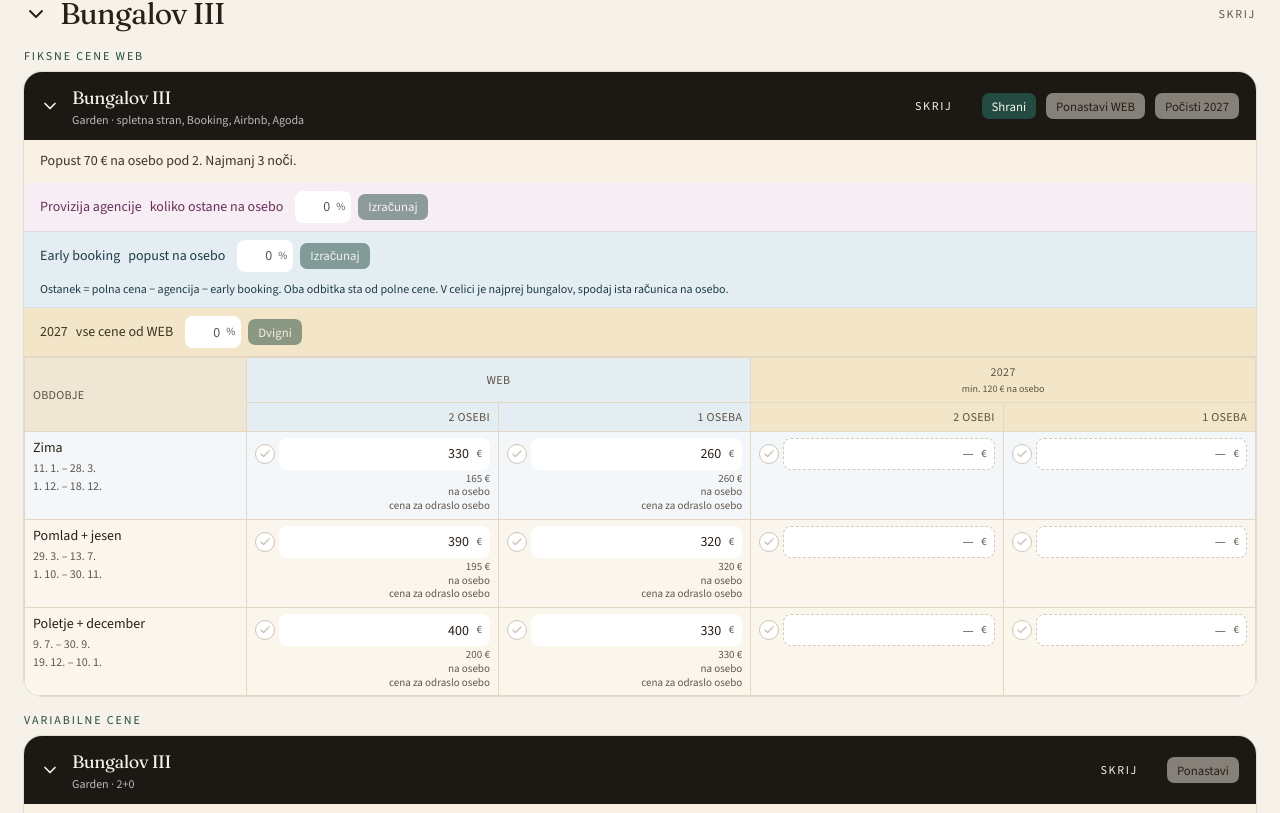
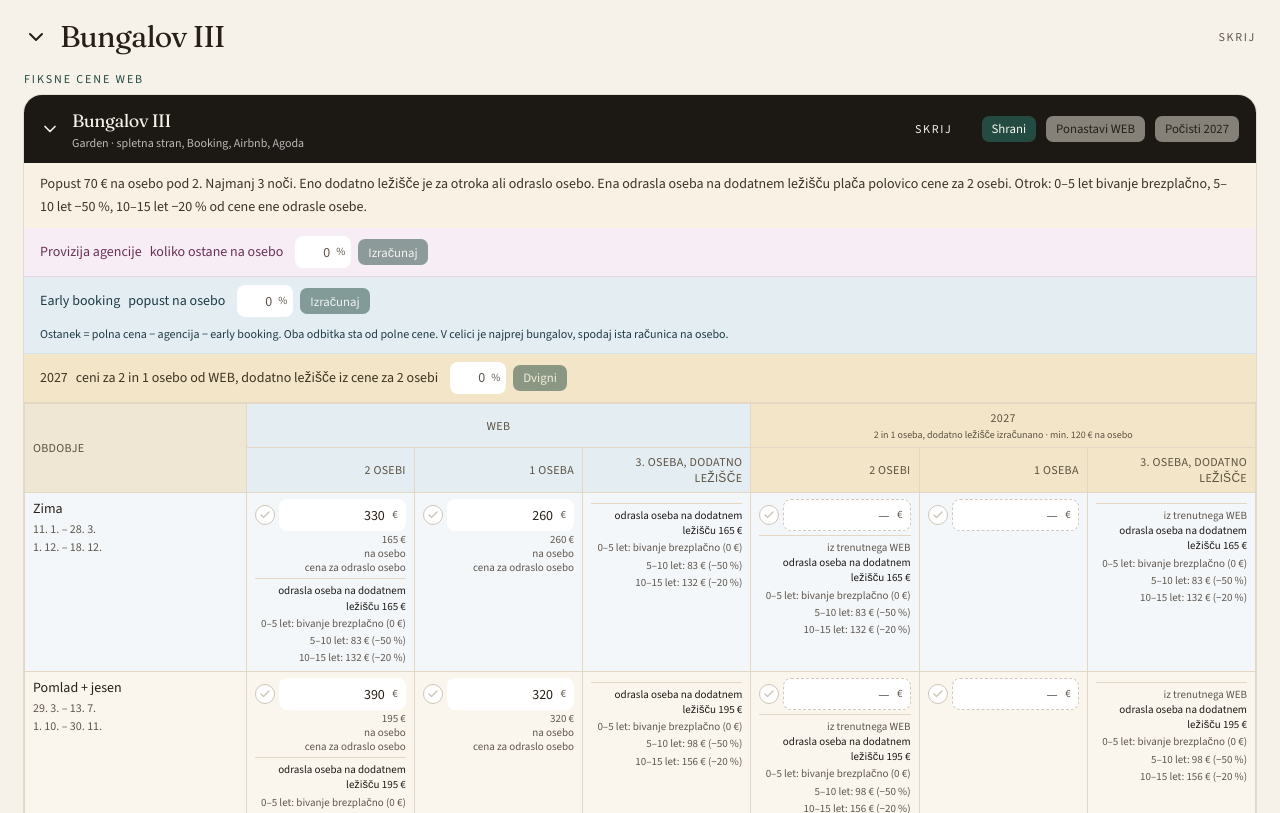
Before and after one commit to Urskapremk/komba-cabana, a Next.js app: page / in a window 1280 px wide. Shown: the part 3707-4520 px from the top of the page. Built offline with nearby package versions, Linux system fonts and the light colour scheme.

Commit message:
Bungalov III ima eno dodatno ležišče za odraslo osebo ali otroka.
Cena se računa iz cene za 2 osebi, enako kot v galeriji pri Bungalowu I.

Co-authored-by: info <info@hnatura.com>

```diff
--- a/src/components/price-tables.tsx
+++ b/src/components/price-tables.tsx
@@ -28,6 +28,7 @@ import {
   childStaySentence,
   extraBedLabel,
   extraBedSentence,
+  singleExtraBedSentence,
   familyChildLabel,
   familyGallerySentence,
   priceCheckKey,
@@ -749,6 +750,7 @@ export function PriceTables() {
             Beach Villi. Pri Bungalow I - Family sta v tabeli ceni za 2 osebi in 1 osebo, zraven pa otroka v galeriji.
               Ena odrasla oseba v galeriji plača polovico cene za 2 osebi. Če sta v galeriji dva odrasla, vpišeš odstotek popusta od cene za 2 osebi. V letu 2027 se vpisujeta samo ti dve ceni.
             Beach Villa IV ima ceno za 2 gosta in za 1 osebo ter dve dodatni ležišči. Na ležišču je lahko otrok ali odrasla oseba. Če sta v bungalovu še dva odrasla, vpišeš odstotek popusta.
+            Bungalov III ima eno dodatno ležišče. Odrasla oseba ali otrok se računata enako kot v galeriji pri Bungalowu I.
             Pri ceni je kljukica: označi jo, ko je cena pripravljena. Zelena pomeni pravilno.
             Dokler dviga ni, ima Beach Villa za 2 in 1 osebo ceno 2027 kot Bungalow I - Family. Dodatni ležišči se računata iz cene za 2 osebi.
             Prazniki
@@ -925,12 +927,14 @@ function WebCompareCard({
   const linkedToFamily = unitId === "beach-4";
   const family = unitId === "ocean-1";
   const extraBeds = unitId === "beach-4";
+  const oneExtraBed = unitId === "garden-3";
   const priceGuests = family || extraBeds ? [2, 1] : personColumns(card.capacity);
-  const childGuests = family || extraBeds ? [3, 4] : [];
+  const childGuests = family || extraBeds ? [3, 4] : oneExtraBed ? [3] : [];
   const nextPriceGuests = web2027Columns(unitId);
-  const nextChildGuests = family || extraBeds ? [3, 4] : [];
-  const bedLabel = extraBeds ? extraBedLabel : familyChildLabel;
-  const adultPlace = extraBeds ? "na dodatnem ležišču" : "v galeriji";
+  const nextChildGuests = family || extraBeds ? [3, 4] : oneExtraBed ? [3] : [];
+  const bedLabel = extraBeds || oneExtraBed ? extraBedLabel : familyChildLabel;
+  const adultPlace = extraBeds || oneExtraBed ? "na dodatnem ležišču" : "v galeriji";
+  const pairForBeds = family || extraBeds ? galleryPair : null;
   const currentChanged = PERSON_SEASONS.some((season) =>
     personColumns(card.capacity).some((count) => current[season.id]?.[count] !== card.seasons[season.id][count]),
   );
@@ -980,7 +984,8 @@ function WebCompareCard({
       <div id={`${unitId}-fiksne`}>
       <p className="bg-[#f8f1e4] px-4 py-2.5 text-sm leading-relaxed text-[#3f3424]">
         {extraBeds ? extraBedSentence() : discountSentence(card)}
-        {family ? ` ${familyGallerySentence()}` : extraBeds || card.capacity < 3 ? "" : ` ${childStaySentence()}`}
+        {oneExtraBed ? ` ${singleExtraBedSentence()}` : ""}
+        {family ? ` ${familyGallerySentence()}` : extraBeds || oneExtraBed || card.capacity < 3 ? "" : ` ${childStaySentence()}`}
         {card.note ? ` ${card.note}` : ""}
       </p>
       <div className="flex flex-wrap items-center gap-x-3 gap-y-2 border-b border-[#e6d5e0] bg-[#f6eef4] px-4 py-2">
@@ -1039,13 +1044,15 @@ function WebCompareCard({
                 ? "ceni za 2 in 1 osebo od WEB, dodatni ležišči iz cene za 2 osebi"
                 : unitId === "ocean-1"
                   ? "ceni za 2 in 1 osebo od WEB, otroka v galeriji iz cene za 2 osebi"
+                  : oneExtraBed
+                    ? "ceni za 2 in 1 osebo od WEB, dodatno ležišče iz cene za 2 osebi"
                     : "vse cene od WEB"}
           </span>
         </p>
         <PercentLift label={`${card.name}, odstotek dviga 2027`} value={lift} onApply={onLift} />
       </div>
       <div className="max-w-full overflow-x-auto bg-card">
-        <table className={cn("w-full table-fixed border-collapse text-sm", (family || extraBeds) && "min-w-[1200px]")}>
+        <table className={cn("w-full table-fixed border-collapse text-sm", (family || extraBeds || oneExtraBed) && "min-w-[1200px]")}>
           <colgroup>
             <col className="w-[18%]" />
             {priceGuests.map((count) => (
@@ -1075,7 +1082,7 @@ function WebCompareCard({
               >
                 2027
                 <span className="mt-0.5 block text-[10px] font-normal tracking-normal normal-case">
-                  {family ? "2 in 1 oseba, otroka izračunana · " : extraBeds ? "2 in 1 oseba, dodatni ležišči izračunani · " : ""}
+                  {family ? "2 in 1 oseba, otroka izračunana · " : extraBeds ? "2 in 1 oseba, dodatni ležišči izračunani · " : oneExtraBed ? "2 in 1 oseba, dodatno ležišče izračunano · " : ""}
                   min. {PERSON_FLOOR_2027} € na osebo
                 </span>
               </th>
@@ -1138,10 +1145,10 @@ function WebCompareCard({
                         />
                       ) : null}
                       <PerPerson amount={amount} guests={count} commission={commission} earlyBooking={earlyBooking} />
-                      {(family || extraBeds) && count === 2 ? (
+                      {(family || extraBeds || oneExtraBed) && count === 2 ? (
                         <>
-                          <GalleryStay twoPerson={amount} place={adultPlace} pairPercent={galleryPair} />
-                          <GalleryPairLine setPrice={amount} percent={galleryPair} />
+                          <GalleryStay twoPerson={amount} place={adultPlace} pairPercent={pairForBeds} />
+                          {family || extraBeds ? <GalleryPairLine setPrice={amount} percent={galleryPair} /> : null}
                         </>
                       ) : null}
                     </td>
@@ -1149,7 +1156,7 @@ function WebCompareCard({
                 })}
                 {childGuests.map((count) => (
                   <td key={`web-child-${count}`} className={cn(bodyCell, "align-top text-right")}>
-                    <GalleryStay twoPerson={currentTwo} place={adultPlace} pairPercent={galleryPair} />
+                    <GalleryStay twoPerson={currentTwo} place={adultPlace} pairPercent={pairForBeds} />
                   </td>
                 ))}
                 {nextPriceGuests.map((count) => {
@@ -1179,14 +1186,16 @@ function WebCompareCard({
                           <Delta base={current[season.id]?.[count] ?? null} next={amount} />
                         </span>
                       ) : null}
-                      {(family || extraBeds) && count === 2 ? (
+                      {(family || extraBeds || oneExtraBed) && count === 2 ? (
                         <>
-                          <GalleryStay twoPerson={yearGallery} place={adultPlace} pairPercent={galleryPair} fromCurrent={nextTwo == null && currentTwo != null} />
+                          <GalleryStay twoPerson={yearGallery} place={adultPlace} pairPercent={pairForBeds} fromCurrent={nextTwo == null && currentTwo != null} />
+                          {family || extraBeds ? (
                             <GalleryPairLine
                               setPrice={nextTwo == null ? yearGallery : nextTwo}
                               percent={galleryPair}
                               fromCurrent={nextTwo == null && currentTwo != null}
                             />
+                          ) : null}
                         </>
                       ) : null}
                     </td>
@@ -1194,7 +1203,7 @@ function WebCompareCard({
                 })}
                 {nextChildGuests.map((count) => (
                   <td key={`next-child-${count}`} className={cn(bodyCell, "align-top text-right")}>
-                    <GalleryStay twoPerson={yearGallery} place={adultPlace} pairPercent={galleryPair} fromCurrent={nextTwo == null && currentTwo != null} />
+                    <GalleryStay twoPerson={yearGallery} place={adultPlace} pairPercent={pairForBeds} fromCurrent={nextTwo == null && currentTwo != null} />
                   </td>
                 ))}
               </tr>
--- a/src/lib/pricing.ts
+++ b/src/lib/pricing.ts
@@ -1051,6 +1051,10 @@ export function extraBedSentence(): string {
   return "Cena je za 2 gosta ali za 1 osebo. Dve dodatni ležišči sta za otroka ali odraslo osebo. Ena odrasla oseba na dodatnem ležišču plača polovico cene za 2 osebi. Če sta v bungalovu še dva odrasla, vpišeš odstotek popusta od cene za 2 osebi. Otrok: 0–5 let bivanje brezplačno, 5–10 let −50 %, 10–15 let −20 % od cene ene odrasle osebe.";
 }
 
+export function singleExtraBedSentence(): string {
+  return "Eno dodatno ležišče je za otroka ali odraslo osebo. Ena odrasla oseba na dodatnem ležišču plača polovico cene za 2 osebi. Otrok: 0–5 let bivanje brezplačno, 5–10 let −50 %, 10–15 let −20 % od cene ene odrasle osebe.";
+}
+
 export function familyGallerySentence(): string {
   return "V galeriji spijo otroci. Ena odrasla oseba v galeriji plača polovico cene za 2 osebi. Če sta v galeriji dva odrasla, vpišeš odstotek popusta od cene za 2 osebi. Otrok: 0–5 let bivanje brezplačno, 5–10 let −50 %, 10–15 let −20 % od cene ene odrasle osebe.";
 }
```
Also changed, not shown: 1 other file (tests, documents, lock files or other folders). Lines whose indentation alone changed are shown as unchanged.
